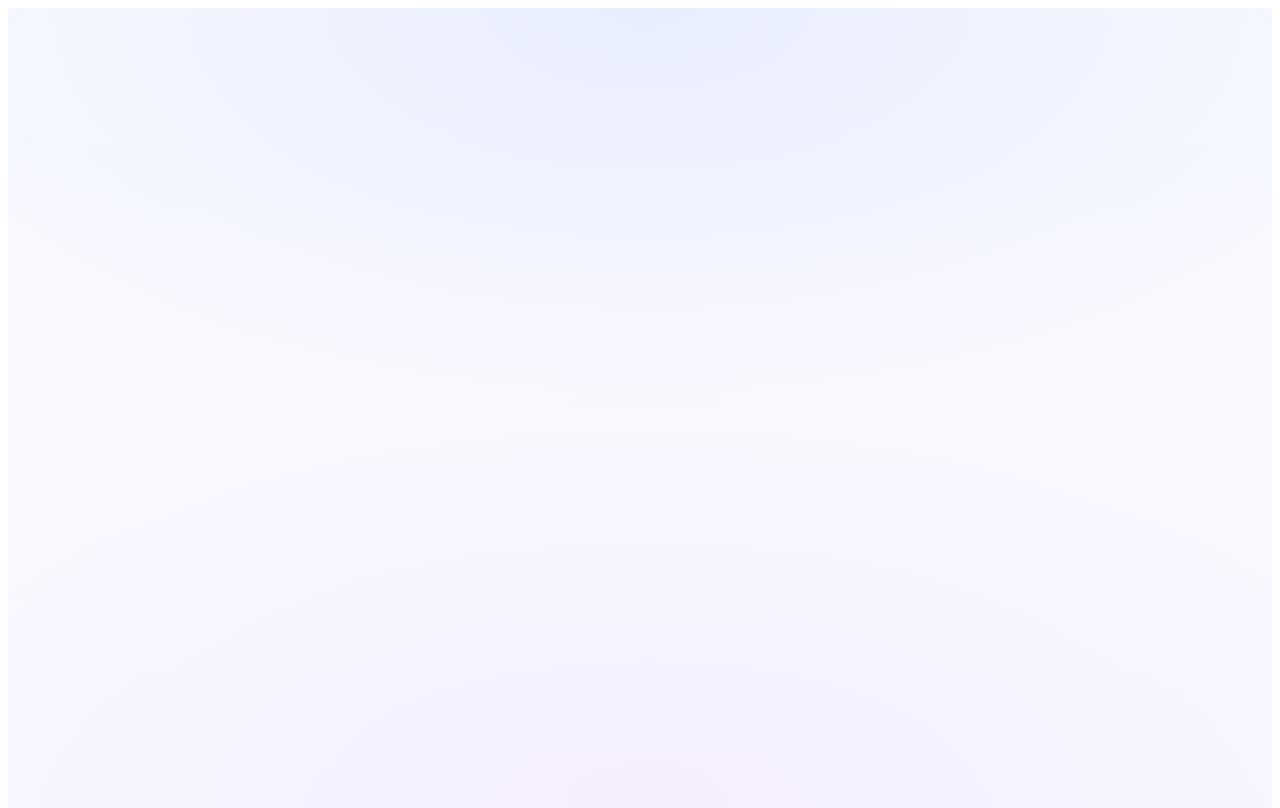
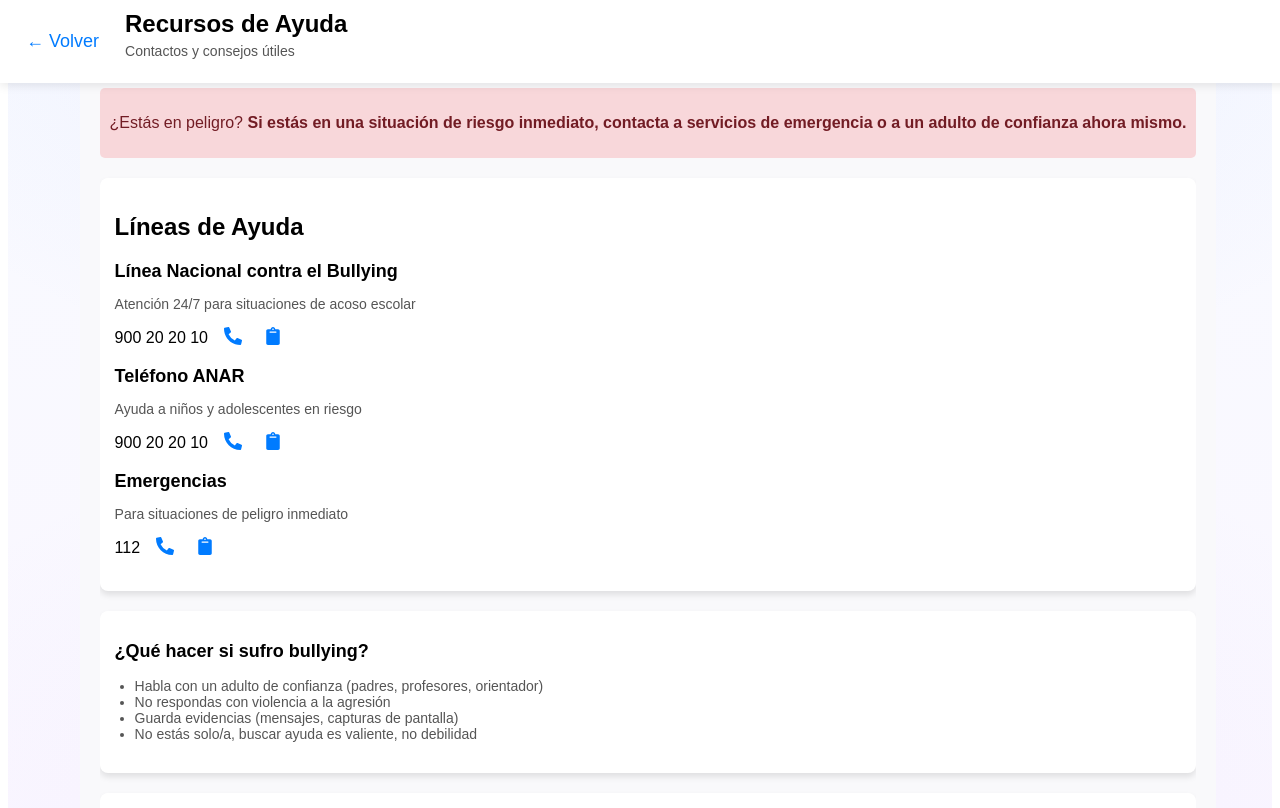
Before and after one commit to noelianikolatesla/Projecte-Nikko, a React (Vite) app in the folder nikko/frontend/: page /info in a window 1280 px wide. Before the commit this address had no page. Built offline with nearby package versions, Linux system fonts and the light colour scheme.

Commit message:
[KAN-7] - Añadir vista auto-ayuda

```diff
--- a/nikko/frontend/src/App.jsx
+++ b/nikko/frontend/src/App.jsx
@@ -2,6 +2,7 @@ import React from "react";
 import { Routes, Route } from "react-router-dom";
 import Card from "./components/Card";
 import Chat from "./components/Chat";
+import Info from "./components/Info";
 
 export default function App() {
   const page = {
@@ -27,6 +28,7 @@ export default function App() {
       <Routes>
         <Route path="/" element={<Card />} />
         <Route path="/chat" element={<Chat />} />
+        <Route path="/info" element={<Info />} />
       </Routes>
     </div>
   );
--- a/nikko/frontend/src/components/Chat.jsx
+++ b/nikko/frontend/src/components/Chat.jsx
@@ -1,4 +1,6 @@
-import { useEffect, useMemo, useRef, useState } from "react";
+import React, { useEffect, useMemo, useRef, useState } from "react";  // Asegúrate de incluir useRef
+import { useNavigate } from "react-router-dom";  // Importar useNavigate
+import { FaBars } from "react-icons/fa";  // Importar el ícono de hamburguesa de react-icons
 import ReactMarkdown from "react-markdown";
 import perfilChat from "../assets/perfil_chat.jpeg";
 import profilePic from "../assets/perfil_nikko.jpeg";
@@ -7,8 +9,9 @@ import LoadingAnimation from "../js/LoadingAnimation";
 
 import "../styles/chat.css";
 
-export default function Chat({ onBack }) {
-  // ===== BACKEND / LÓGICA (del primer código) =====
+export default function Chat() {
+  const navigate = useNavigate(); // Inicializar el hook navigate
+
   const sessionIdRef = useRef(crypto.randomUUID());
 
   const firstBotMessage = useMemo(
@@ -97,38 +100,11 @@ export default function Chat({ onBack }) {
     }
   }
 
-  //FUNCION SPEAK OMITIDA POR AHORA
-  async function speak(text) {
-    try {
-      console.log("🔊 Solicitando audio para:", text);
+  // Función para manejar la navegación
+  const goBack = () => {
+    navigate("/info"); // Cambia la ruta a '/info'
+  };
 
-      const res = await fetch("http://localhost:3001/api/tts", {
-        method: "POST",
-        headers: { "Content-Type": "application/json" },
-        body: JSON.stringify({ text }),
-      });
-
-      console.log("Respuesta Polly:", res.status, res.headers.get("content-type"));
-
-      const blob = await res.blob();
-      console.log("Blob:", blob);
-
-      const url = URL.createObjectURL(blob);
-      console.log("Audio URL:", url);
-
-      const audio = new Audio(url);
-
-      audio.onplay = () => console.log("▶️ Audio reproduciéndose");
-      audio.onerror = (e) => console.error("❌ Error audio", e);
-
-      await audio.play();
-    } catch (e) {
-      console.error("❌ Error reproduciendo voz", e);
-    }
-  }
-
-
-  // ===== FRONTEND / UI (del segundo código) =====
   return (
     <div className="chatPage">
       {/* HEADER */}
@@ -147,8 +123,9 @@ export default function Chat({ onBack }) {
           </div>
         </div>
 
-        <button className="menuBtn" type="button" onClick={onBack}>
-          Volver
+        {/* BOTÓN DE HAMBURGUESA */}
+        <button className="menuBtn" type="button" onClick={goBack}>
+          <FaBars size={20} />
         </button>
       </header>
 
@@ -193,8 +170,7 @@ export default function Chat({ onBack }) {
                 {new Intl.DateTimeFormat("es-ES", {
                   hour: "2-digit",
                   minute: "2-digit",
-                }).format(new Date(m.timestamp))
-                }
+                }).format(new Date(m.timestamp))}
               </div>
             </div>
           </div>
--- /dev/null
+++ b/nikko/frontend/src/components/Info.jsx
@@ -0,0 +1,120 @@
+import React from "react";
+import { useNavigate } from "react-router-dom";
+import { FaPhoneAlt, FaClipboard } from "react-icons/fa";  // Para íconos de teléfono y copiar
+
+import "../styles/info.css";  // Asegúrate de tener un archivo de estilos adecuado
+
+export default function Info() {
+  const navigate = useNavigate();
+
+  const goBack = () => {
+    navigate("/chat"); // Redirige a la ruta '/chat'
+  };
+
+  return (
+    <div className="infoPage">
+      {/* HEADER */}
+      <header className="infoTopBar">
+        <button className="infoBackBtn" onClick={goBack}>
+          ← Volver
+        </button>
+        <div className="infoTopBarTitle">
+          <h1>Recursos de Ayuda</h1>
+          <p className="infoSubTitle">Contactos y consejos útiles</p>
+        </div>
+      </header>
+
+      {/* CONTENIDO DESPLAZABLE */}
+      <div className="infoContent">
+        {/* ADVERTENCIA DE PELIGRO */}
+        <section className="infoDangerAlert">
+          <p>¿Estás en peligro? <span>Si estás en una situación de riesgo inmediato, contacta a servicios de emergencia o a un adulto de confianza ahora mismo.</span></p>
+        </section>
+
+        {/* LÍNEAS DE AYUDA */}
+        <section className="infoHelpLines">
+          <h2>Líneas de Ayuda</h2>
+
+          <div className="infoHelpLine">
+            <h3>Línea Nacional contra el Bullying</h3>
+            <p>Atención 24/7 para situaciones de acoso escolar</p>
+            <div className="infoContactInfo">
+              <span>900 20 20 10</span>
+              <button className="infoIconBtn">
+                <FaPhoneAlt />
+              </button>
+              <button className="infoIconBtn">
+                <FaClipboard />
+              </button>
+            </div>
+          </div>
+
+          <div className="infoHelpLine">
+            <h3>Teléfono ANAR</h3>
+            <p>Ayuda a niños y adolescentes en riesgo</p>
+            <div className="infoContactInfo">
+              <span>900 20 20 10</span>
+              <button className="infoIconBtn">
+                <FaPhoneAlt />
+              </button>
+              <button className="infoIconBtn">
+                <FaClipboard />
+              </button>
+            </div>
+          </div>
+
+          <div className="infoHelpLine">
+            <h3>Emergencias</h3>
+            <p>Para situaciones de peligro inmediato</p>
+            <div className="infoContactInfo">
+              <span>112</span>
+              <button className="infoIconBtn">
+                <FaPhoneAlt />
+              </button>
+              <button className="infoIconBtn">
+                <FaClipboard />
+              </button>
+            </div>
+          </div>
+        </section>
+
+        {/* CONSEJOS SOBRE BULLOING */}
+        <section className="infoBullyingAdvice">
+          <h2>¿Qué hacer si sufro bullying?</h2>
+          <ul>
+            <li>Habla con un adulto de confianza (padres, profesores, orientador)</li>
+            <li>No respondas con violencia a la agresión</li>
+            <li>Guarda evidencias (mensajes, capturas de pantalla)</li>
+            <li>No estás solo/a, buscar ayuda es valiente, no debilidad</li>
+          </ul>
+        </section>
+
+        {/* CÓMO AYUDAR A UN COMPAÑERO */}
+        <section className="infoHelpCompanion">
+          <h2>¿Cómo ayudar a un compañero?</h2>
+          <ul>
+            <li>No participes ni apoyes el acoso</li>
+            <li>Acompaña a la víctima y hazle saber que no está sola</li>
+            <li>Reporta la situación a un adulto responsable</li>
+            <li>Sé un ejemplo de respeto y empatía</li>
+          </ul>
+        </section>
+
+        {/* RECURSOS ONLINE */}
+        <section className="infoOnlineResources">
+          <h2>Recursos Online</h2>
+          <div className="infoResourceLink">
+            <a href="https://www.acosoescolar.info" target="_blank" rel="noopener noreferrer">
+              Portal contra el Acoso Escolar
+            </a>
+          </div>
+          <div className="infoResourceLink">
+            <a href="https://www.fundacionanar.org" target="_blank" rel="noopener noreferrer">
+              Fundación ANAR
+            </a>
+          </div>
+        </section>
+      </div>
+    </div>
+  );
+}
--- a/nikko/frontend/src/styles/chat.css
+++ b/nikko/frontend/src/styles/chat.css
@@ -79,15 +79,28 @@ html, body {
 
 /* Botón menú */
 .menuBtn {
+  display: flex;
+  justify-content: center;
+  align-items: center;
   width: 40px;
   height: 40px;
-  border-radius: 999px;
-  border: 1px solid rgba(16, 24, 40, 0.12);
-  background: #fff;
+  background-color: transparent;
+  border-radius: 50%;
+  border: none;
   cursor: pointer;
-  font-size: 18px;
-  line-height: 1;
+  transition: background-color 0.3s ease;
 }
+
+.menuBtn:hover {
+  background-color: rgba(200, 200, 200, 0.3);
+}
+
+.menuBtn svg {
+  width: 20px;
+  height: 20px;
+}
+
+
 
 /* Cuerpo del chat ocupa todo el espacio */
 .chatBody {
--- /dev/null
+++ b/nikko/frontend/src/styles/info.css
@@ -0,0 +1,156 @@
+/* Estilos generales para la página de información */
+.infoPage {
+  font-family: Arial, sans-serif;
+  background: #f9f9fb;
+  padding: 20px;
+  height: 100vh; /* Ocupa toda la pantalla */
+  display: flex;
+  flex-direction: column;
+  overflow: hidden; /* Evita que el contenedor principal haga scroll */
+}
+
+/* HEADER (barra fija) */
+.infoTopBar {
+  position: fixed;  /* Fija la barra en la parte superior */
+  top: 0;
+  left: 0;
+  width: 100%;
+  background-color: #fff;
+  display: flex;
+  align-items: center;
+  padding: 10px 20px;
+  z-index: 1000;  /* Asegura que la barra quede sobre el contenido */
+  box-shadow: 0 2px 10px rgba(0, 0, 0, 0.1); /* Sombra para darle profundidad */
+}
+
+.infoTopBarTitle {
+  display: flex;
+  flex-direction: column;
+  margin-left: 20px;
+}
+
+.infoTopBar h1 {
+  font-size: 24px;
+  margin: 0;
+}
+
+.infoSubTitle {
+  font-size: 14px;
+  color: #555;
+  margin-top: 5px;
+}
+
+/* Estilo para el botón de vuelta */
+.infoBackBtn {
+  background: transparent;
+  border: none;
+  font-size: 18px;
+  cursor: pointer;
+  color: #007bff;
+}
+
+/* Contenedor de contenido principal (debajo de la barra fija) */
+.infoContent {
+  margin-top: 80px;  /* Espacio para la barra fija */
+  overflow-y: auto; /* Habilita el desplazamiento solo en el contenido */
+  padding-bottom: 20px;  /* Espacio extra al final */
+  flex-grow: 1;  /* Permite que el contenido ocupe el espacio restante */
+}
+
+/* ADVERTENCIA DE PELIGRO */
+.infoDangerAlert {
+  background-color: #f8d7da;
+  color: #721c24;
+  padding: 10px;
+  border-radius: 5px;
+  margin-bottom: 20px;
+}
+
+.infoDangerAlert span {
+  font-weight: bold;
+}
+
+/* LÍNEAS DE AYUDA */
+.infoHelpLines {
+  background-color: #ffffff;
+  padding: 15px;
+  border-radius: 8px;
+  box-shadow: 0px 4px 6px rgba(0, 0, 0, 0.1);
+  margin-bottom: 20px;
+}
+
+.infoHelpLine {
+  margin-bottom: 15px;
+}
+
+.infoHelpLine h3 {
+  font-size: 18px;
+  margin: 0;
+}
+
+.infoHelpLine p {
+  font-size: 14px;
+  color: #555;
+}
+
+.infoContactInfo {
+  display: flex;
+  align-items: center;
+}
+
+.infoContactInfo button {
+  background: transparent;
+  border: none;
+  margin-left: 10px;
+  cursor: pointer;
+}
+
+.infoIconBtn {
+  font-size: 18px;
+  color: #007bff;
+}
+
+/* CONSEJOS SOBRE BULLOING */
+.infoBullyingAdvice, .infoHelpCompanion {
+  background-color: #ffffff;
+  padding: 15px;
+  border-radius: 8px;
+  box-shadow: 0px 4px 6px rgba(0, 0, 0, 0.1);
+  margin-bottom: 20px;
+}
+
+.infoBullyingAdvice h2, .infoHelpCompanion h2 {
+  font-size: 18px;
+  margin-bottom: 10px;
+}
+
+.infoBullyingAdvice ul, .infoHelpCompanion ul {
+  list-style-type: disc;
+  padding-left: 20px;
+}
+
+.infoBullyingAdvice li, .infoHelpCompanion li {
+  font-size: 14px;
+  color: #555;
+}
+
+/* RECURSOS ONLINE */
+.infoOnlineResources {
+  background-color: #e0f7fa;
+  padding: 15px;
+  border-radius: 8px;
+}
+
+.infoResourceLink {
+  margin-bottom: 10px;
+}
+
+.infoResourceLink a {
+  font-size: 16px;
+  color: #007bff;
+  text-decoration: none;
+}
+
+.infoResourceLink a:hover {
+  text-decoration: underline;
+}
```
